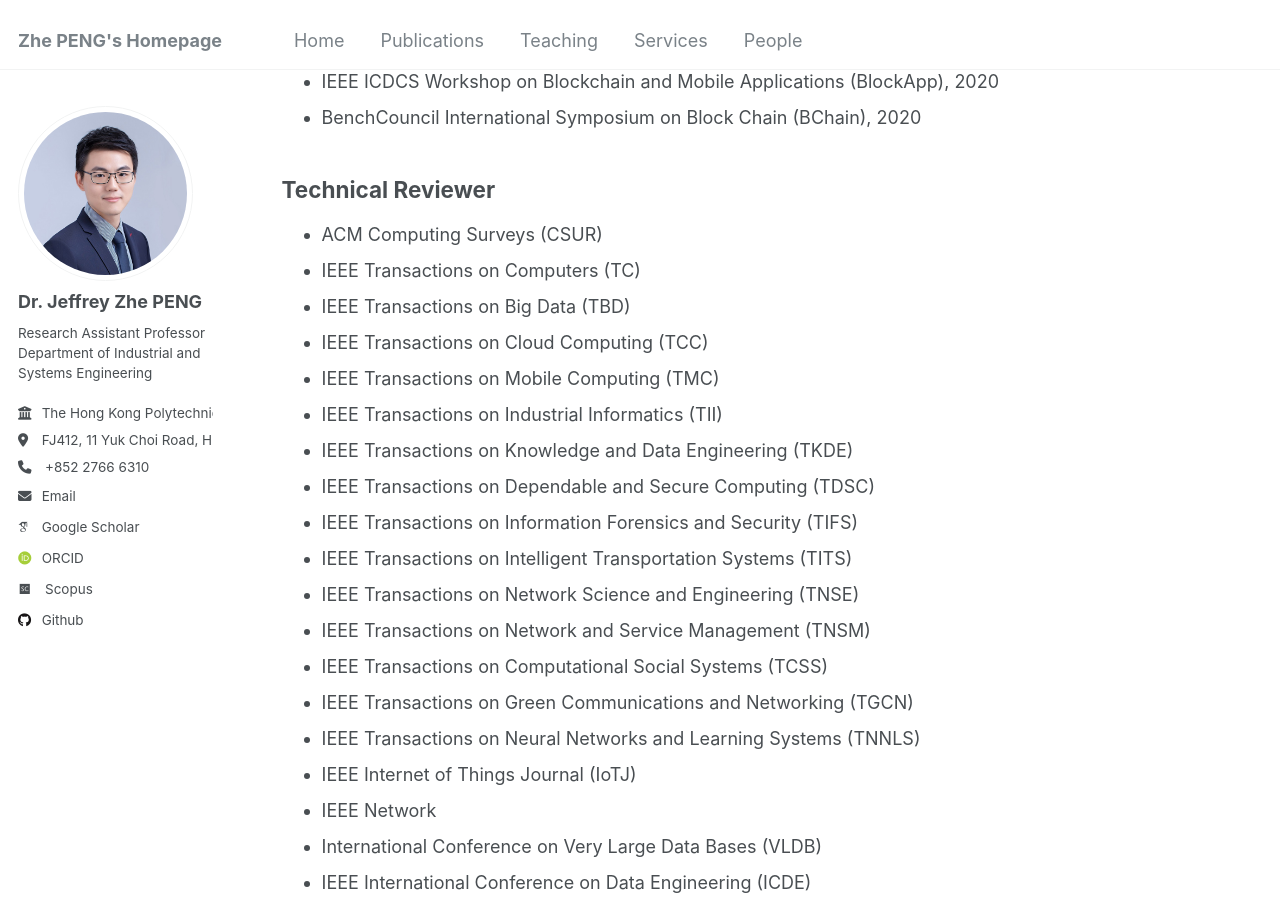
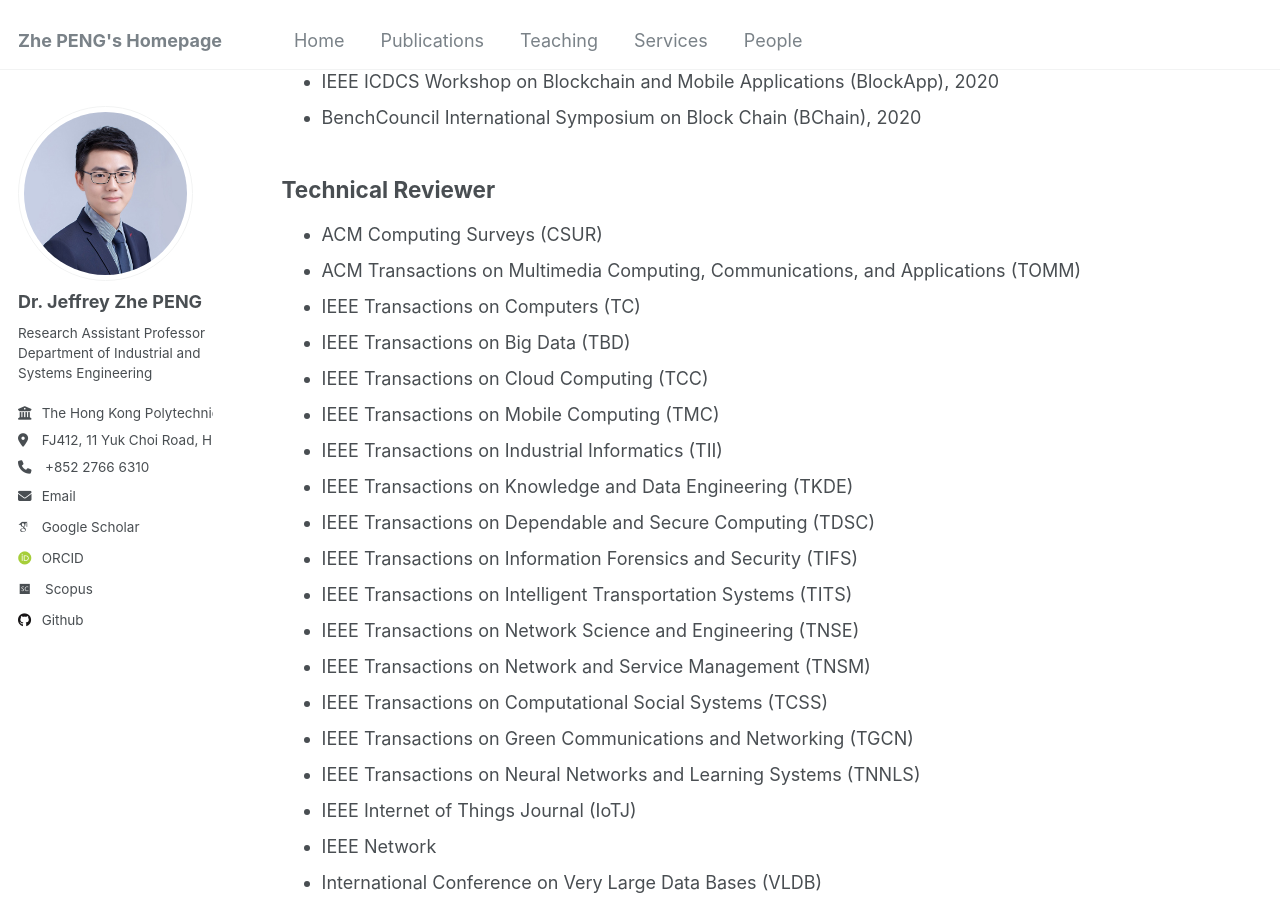
Before and after one commit to PENG-Zhe/peng-zhe.github.io, a Jekyll site: the page built from _pages/services.md, in a window 1280 px wide and 900 px high, scrolled down 894 px. Built offline with Jekyll 4.4.1, drawn with Linux system fonts in a browser that asks for light colours; some web fonts are replaced.

Commit message:
Update services.md

```diff
--- a/_pages/services.md
+++ b/_pages/services.md
@@ -36,6 +36,7 @@ layout: archive
 
 ## Technical Reviewer
 * ACM Computing Surveys (CSUR)
+* ACM Transactions on Multimedia Computing, Communications, and Applications (TOMM)
 * IEEE Transactions on Computers (TC)
 * IEEE Transactions on Big Data (TBD)
 * IEEE Transactions on Cloud Computing (TCC)
```
